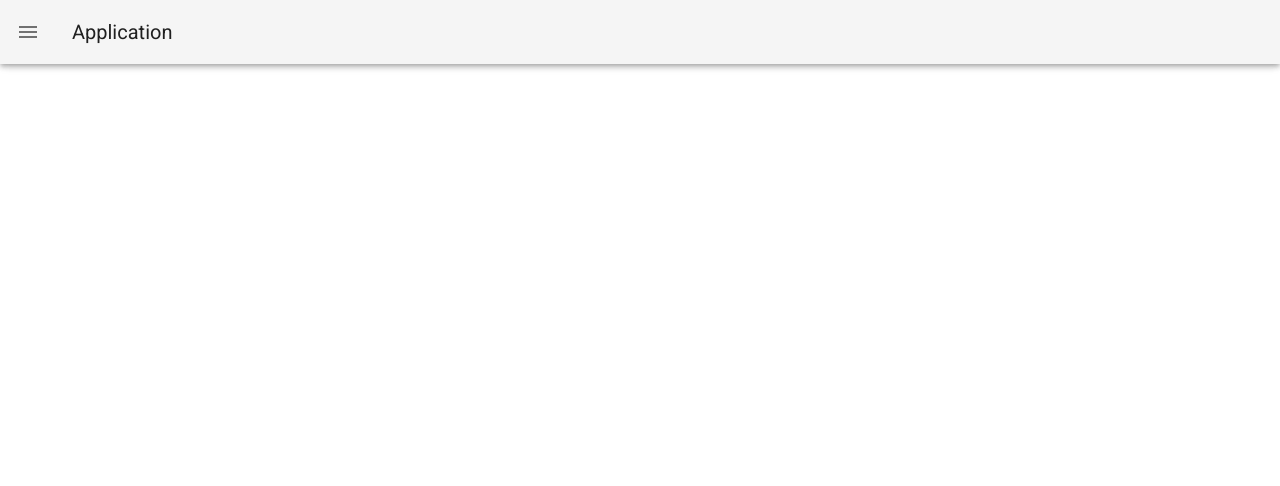
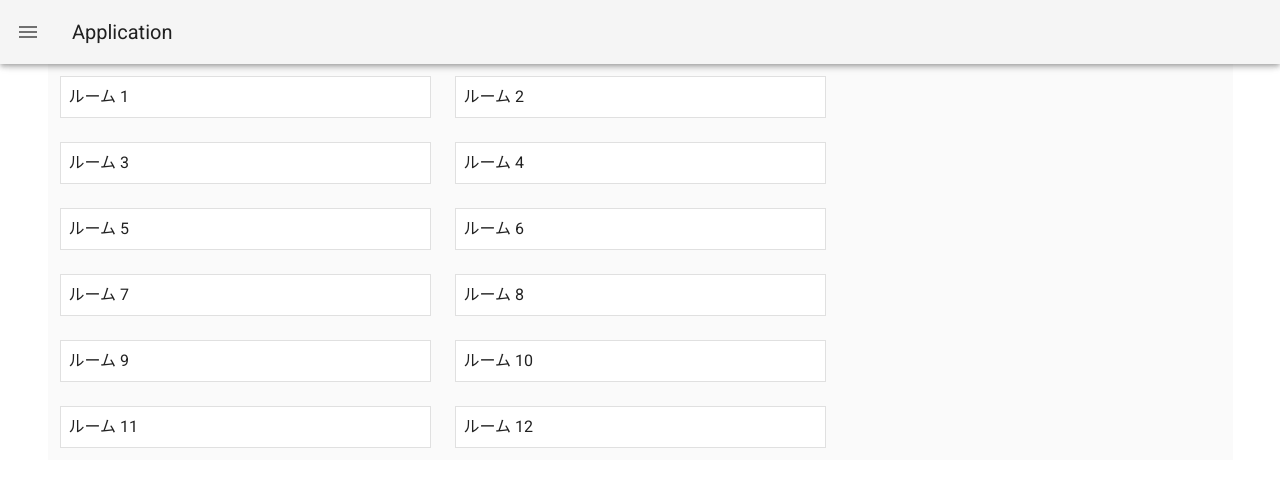
Before and after one commit to LoliGothic/communience-store, a Vue app: page /roomlist in a window 1280 px wide. Shown: the top 486 px of the page. Built offline with nearby package versions, Linux system fonts and the light colour scheme.

Commit message:
ルーム一覧を作成

```diff
--- a/src/router/index.js
+++ b/src/router/index.js
@@ -2,6 +2,7 @@ import Vue from 'vue'
 import VueRouter from 'vue-router'
 import Home from '../views/Home.vue'
 import Test from '../views/Test.vue'
+import RoomList from '../views/RoomList.vue'
 
 Vue.use(VueRouter)
 
@@ -24,6 +25,11 @@ const routes = [
     name: 'Test',
     component: Test
   },
+  {
+    path: '/roomlist',
+    name: 'RoomList',
+    component: RoomList
+  },
 ]
 
 const router = new VueRouter({
--- /dev/null
+++ b/src/views/RoomList.vue
@@ -0,0 +1,26 @@
+<template>
+
+ <v-container class="grey lighten-5">
+    <v-row
+      v-for="j in 6"
+      :key="j"
+    >
+      <v-col
+        v-for="k in 2"
+        :key="k"
+        md="4"
+
+
+      >
+        <v-card
+          class="pa-2"
+          outlined
+          tile
+        >
+          ルーム {{ k+(j-1)*2 }}
+        </v-card>
+      </v-col>
+    </v-row>
+  </v-container>
+
+</template>
```
